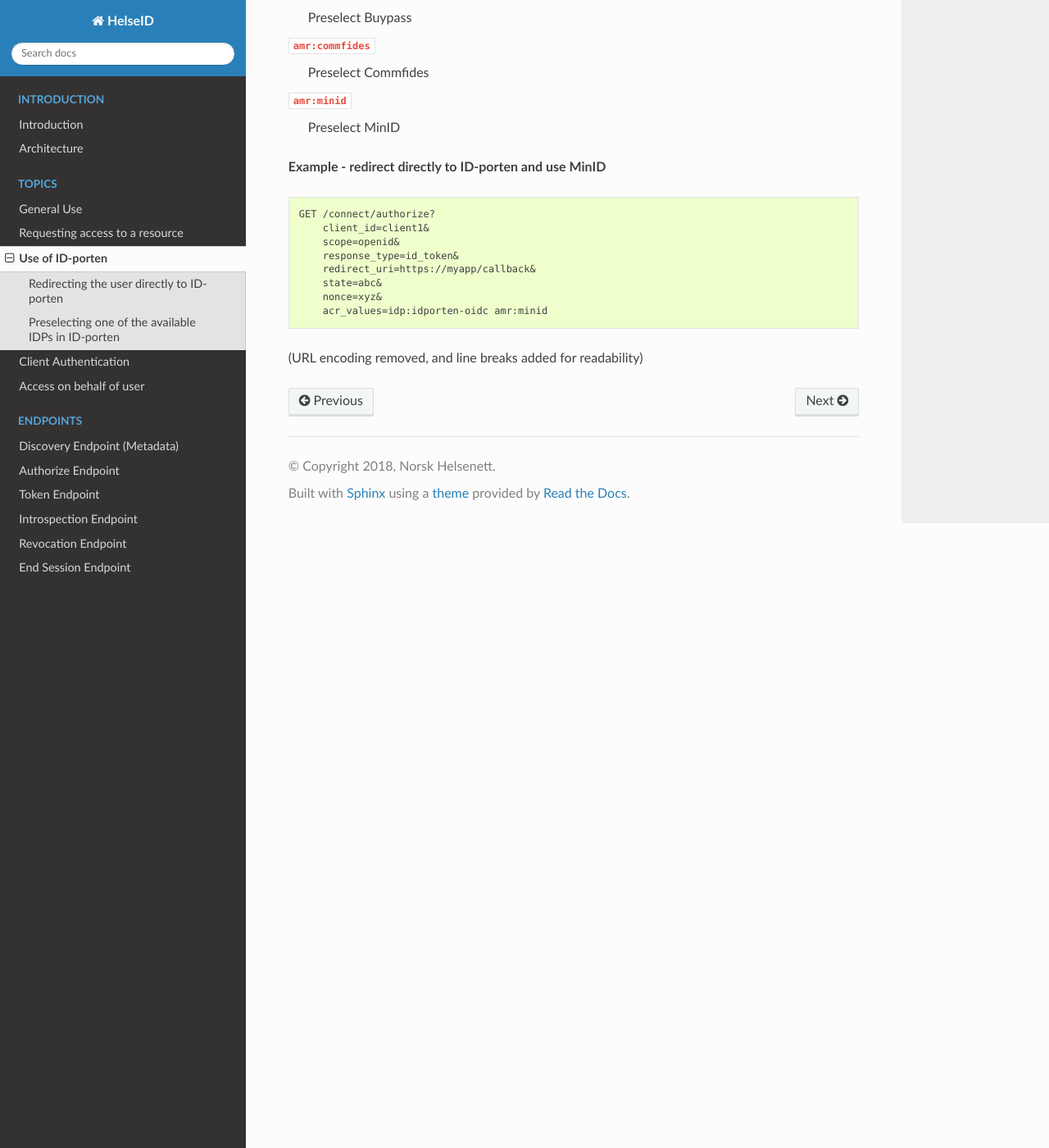
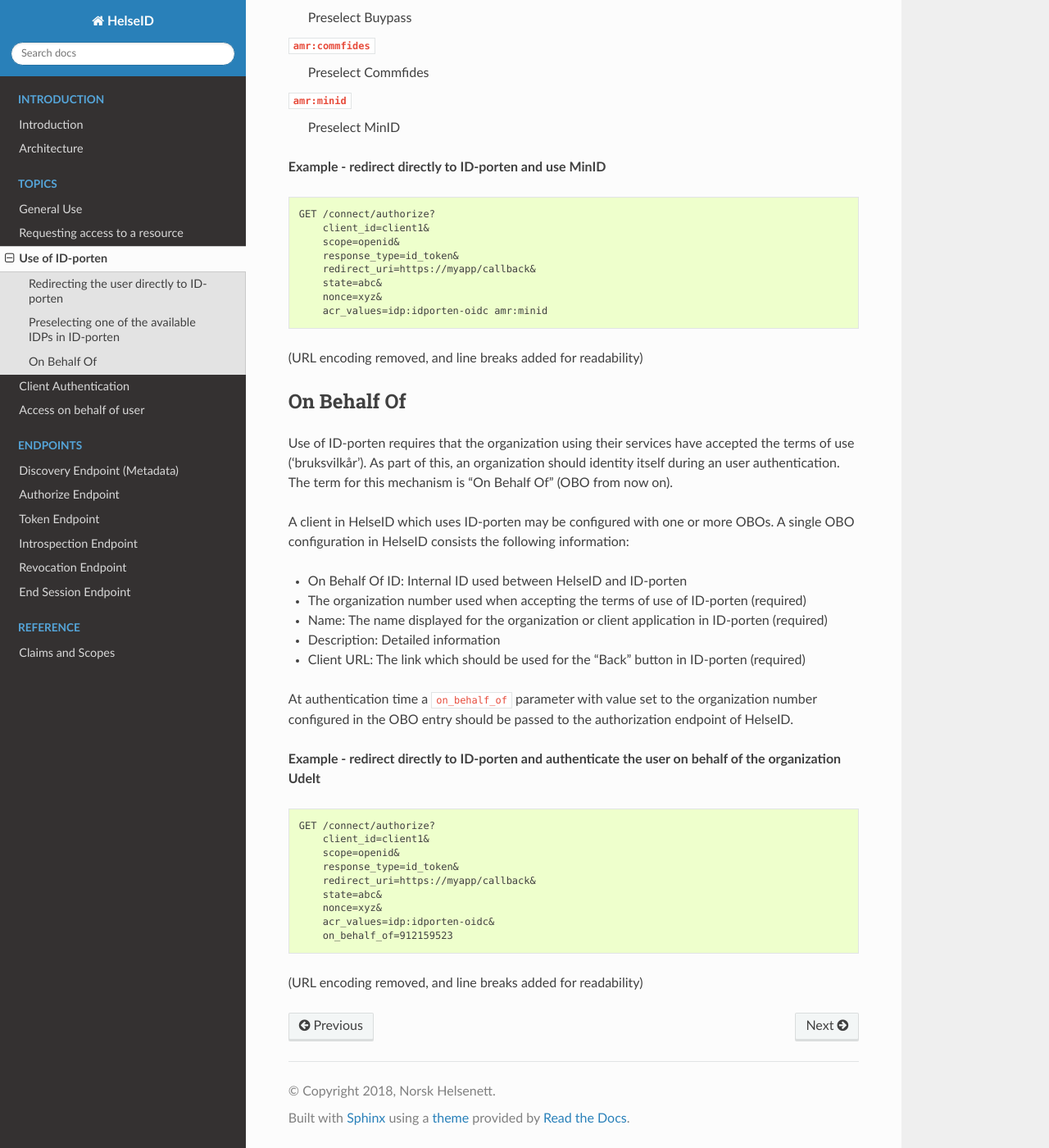
Before and after one commit to HelseID/HelseID-Public, a Sphinx documentation site: the page built from docs/topics/id_porten.rst, in a window 1280 px wide and 1400 px high, scrolled down 1026 px. Shown: the whole window at 82% size. Built offline with Sphinx 7.4.7 and the Read the Docs theme 2.0.0, drawn with Linux system fonts in a browser that asks for light colours; pages that are not in the unit, such as notebooks, are missing from menus.

Commit message:
Add info on on_behalf_of
Merge remote-tracking branch 'origin/master'
Merge remote-tracking branch 'origin/master'

```diff
--- a/docs/endpoints/authorize.rst
+++ b/docs/endpoints/authorize.rst
@@ -52,6 +52,8 @@ This process typically involves authentication of the end-user.
         english
 ``max_age``
     if the user's logon session exceeds the max age (in seconds), the home realm will be shown
+``on_behalf_of``
+    the organization number of the organization reponsible for the current authentication. If using ID-porten, this information passed on to them and will be added to the total authentication count for the organization.
 ``acr_values``
     allows passing in additional authentication related information - identityserver special cases the following proprietary acr_values:
 
--- a/docs/topics/general_use.rst
+++ b/docs/topics/general_use.rst
@@ -16,6 +16,7 @@ Topics specific for HelseID
 ^^^^^^^^^^^^^^^^^^^^^^^^^^^
 - Scopes and Claims
 
+
 - Preselecting IDP
 
 - Asymmetric secrets
--- a/docs/topics/id_porten.rst
+++ b/docs/topics/id_porten.rst
@@ -51,3 +51,33 @@ To preselect the IDP in ID-porten, you can add one of the following values to ``
         nonce=xyz&
         acr_values=idp:idporten-oidc amr:minid
 (URL encoding removed, and line breaks added for readability)
+
+
+
+On Behalf Of
+^^^^^^^^^^^^
+Use of ID-porten requires that the organization using their services have accepted the terms of use ('bruksvilkår').
+As part of this, an organization should identity itself during an user authentication. The term for this mechanism is "On Behalf Of" (OBO from now on).
+
+A client in HelseID which uses ID-porten may be configured with one or more OBOs. A single OBO configuration in HelseID consists the following information:
+
+- On Behalf Of ID: Internal ID used between HelseID and ID-porten
+- The organization number used when accepting the terms of use of ID-porten (required)
+- Name: The name displayed for the organization or client application in ID-porten (required)
+- Description: Detailed information
+- Client URL: The link which should be used for the "Back" button in ID-porten (required)
+
+At authentication time a ``on_behalf_of`` parameter with value set to the organization number configured in the OBO entry should be passed to the authorization endpoint of HelseID.
+
+**Example - redirect directly to ID-porten and authenticate the user on behalf of the organization Udelt**
+::
+    GET /connect/authorize?
+        client_id=client1&
+        scope=openid&
+        response_type=id_token&
+        redirect_uri=https://myapp/callback&
+        state=abc&
+        nonce=xyz&
+        acr_values=idp:idporten-oidc&
+        on_behalf_of=912159523
+(URL encoding removed, and line breaks added for readability)
```
Also changed, not shown: docs/index.rst (+7 -0 lines), docs/reference/claims_and_scopes.rst (+21 -7 lines).
